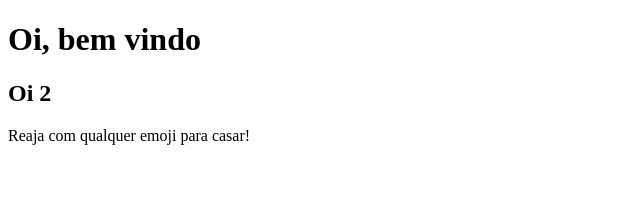
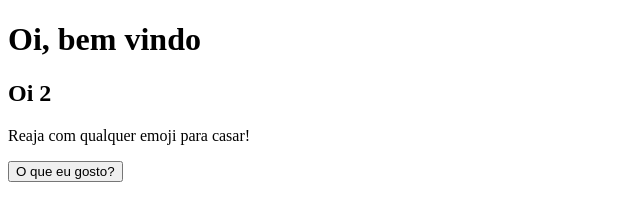
Before and after one commit to mascabelydotcom/kaio, a plain HTML site: page index.html in a window 1280 px wide. Shown: the whole page, without its empty margins (0-640 px from the left). Drawn offline with Linux system fonts and the light colour scheme.

Commit message:
Update index.html

```diff
--- a/index.html
+++ b/index.html
@@ -9,5 +9,6 @@
     <h1> Oi, bem vindo</h1>
     <h2> Oi 2</h2>
     <p>Reaja com qualquer emoji para casar!</p>
+    <a><button>O que eu gosto?</button></a>
 </body>
 </html>
```
